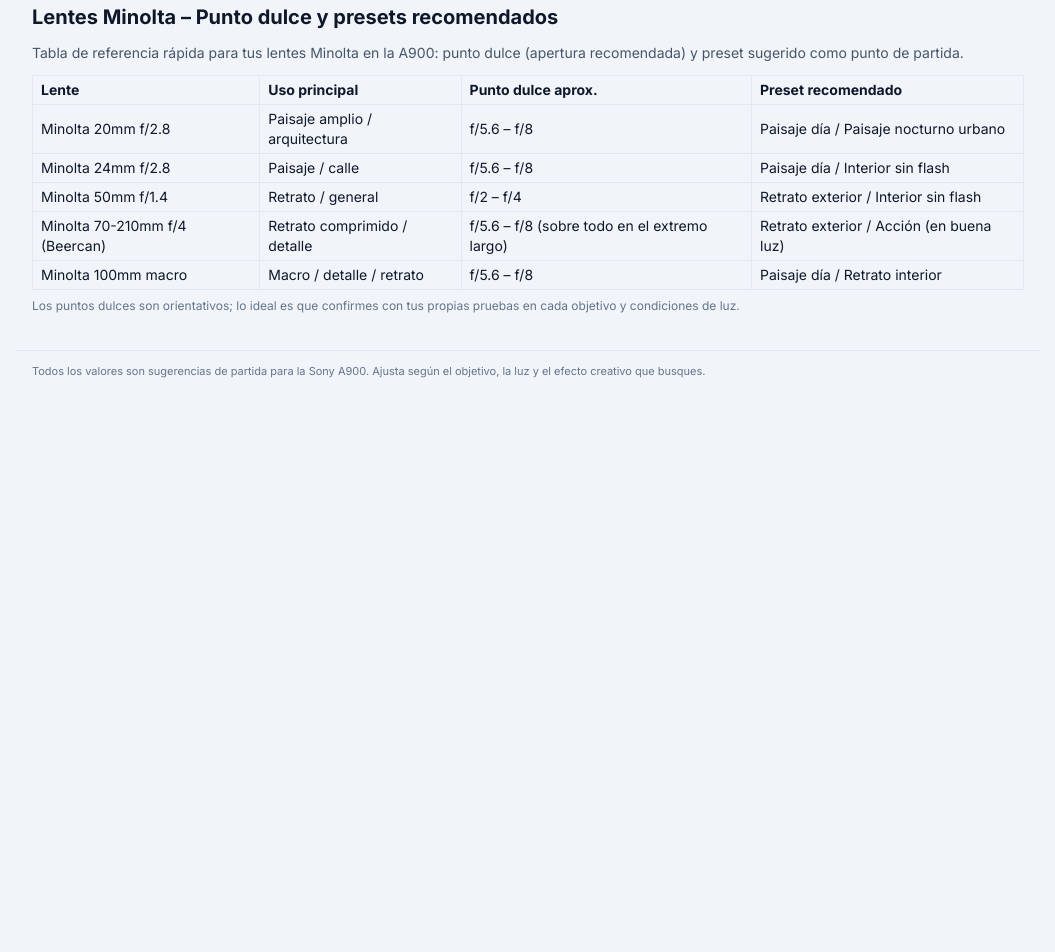
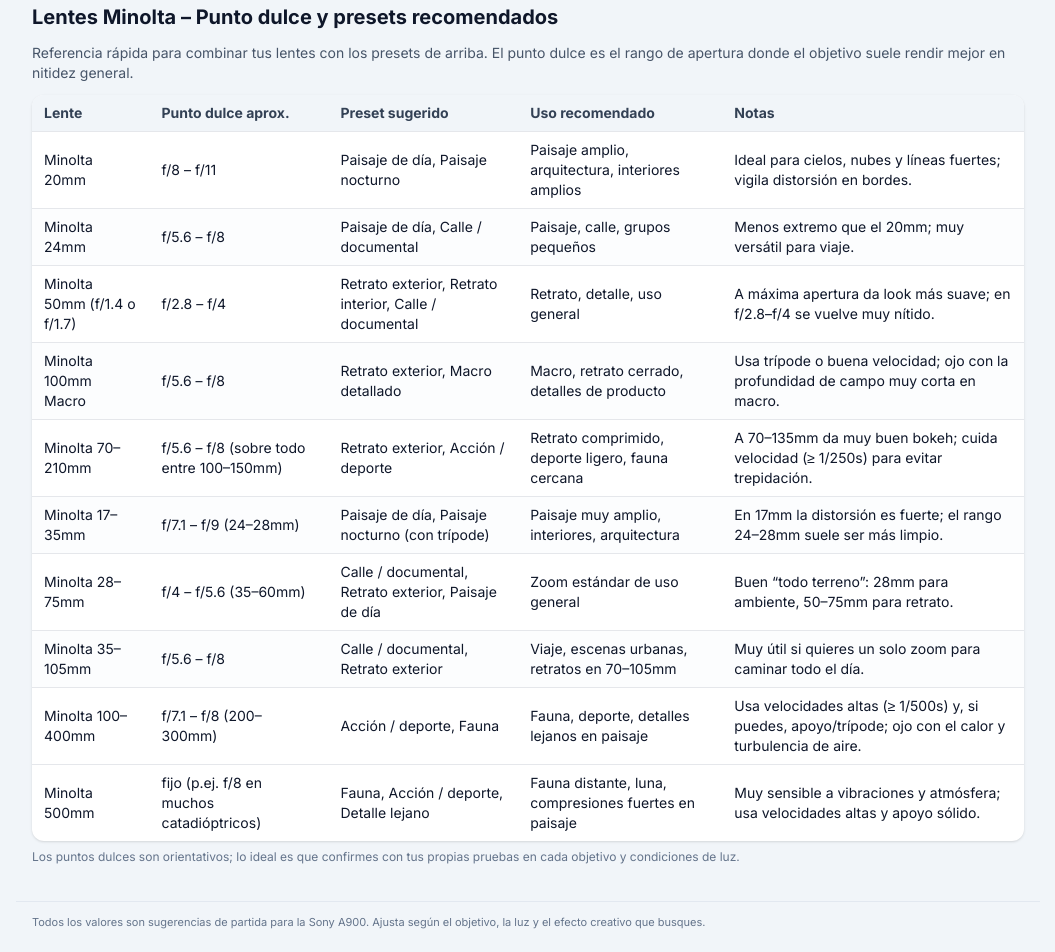
Before and after one commit to rcaracas65-hub/Sony-A900-Mobile, a plain HTML site: page index.html in a window 1280 px wide. Shown: the part 1692-2644 px from the top of the page, without its empty margins (112-1167 px from the left). Before the commit the page ends 2093 px from the top, so only its background shows below. Drawn offline with nearby package versions, Linux system fonts and the light colour scheme.

Commit message:
arreglo tabla dulce

```diff
--- a/index.html
+++ b/index.html
@@ -289,54 +289,174 @@
       </div>
     </section>
 
-    <!-- TABLA DE LENTES -->
-    <section id="tabla-lentes">
+    <!-- TABLA LENTES + PRESETS + PUNTO DULCE -->
+    <section class="mb-8" id="tabla-lentes">
       <h2 class="text-lg md:text-xl font-bold mb-3 mt-4">Lentes Minolta – Punto dulce y presets recomendados</h2>
       <p class="text-sm text-slate-600 mb-3">
-        Tabla de referencia rápida para tus lentes Minolta en la A900:
-        punto dulce (apertura recomendada) y preset sugerido como punto de partida.
+        Referencia rápida para combinar tus lentes con los presets de arriba. El punto dulce es
+        el rango de apertura donde el objetivo suele rendir mejor en nitidez general.
       </p>
 
-      <div class="overflow-x-auto">
-        <table class="min-w-full text-xs md:text-sm border border-slate-200">
-          <thead class="bg-slate-100">
+      <div class="overflow-x-auto bg-white rounded-xl shadow">
+        <table class="min-w-full text-sm text-left border-collapse">
+          <thead class="bg-slate-100 text-slate-700">
             <tr>
-              <th class="border border-slate-200 px-2 py-1 text-left">Lente</th>
-              <th class="border border-slate-200 px-2 py-1 text-left">Uso principal</th>
-              <th class="border border-slate-200 px-2 py-1 text-left">Punto dulce aprox.</th>
-              <th class="border border-slate-200 px-2 py-1 text-left">Preset recomendado</th>
+              <th class="px-3 py-2 border-b">Lente</th>
+              <th class="px-3 py-2 border-b">Punto dulce aprox.</th>
+              <th class="px-3 py-2 border-b">Preset sugerido</th>
+              <th class="px-3 py-2 border-b">Uso recomendado</th>
+              <th class="px-3 py-2 border-b">Notas</th>
             </tr>
           </thead>
           <tbody>
+            <!-- 20mm -->
+            <tr class="border-b last:border-b-0">
+              <td class="px-3 py-2 font-medium">Minolta 20mm</td>
+              <td class="px-3 py-2">f/8 – f/11</td>
+              <td class="px-3 py-2">
+                Paisaje de día, Paisaje nocturno
+              </td>
+              <td class="px-3 py-2">
+                Paisaje amplio, arquitectura, interiores amplios
+              </td>
+              <td class="px-3 py-2">
+                Ideal para cielos, nubes y líneas fuertes; vigila distorsión en bordes.
+              </td>
+            </tr>
+
+            <!-- 24mm -->
+            <tr class="border-b last:border-b-0 bg-slate-50/40">
+              <td class="px-3 py-2 font-medium">Minolta 24mm</td>
+              <td class="px-3 py-2">f/5.6 – f/8</td>
+              <td class="px-3 py-2">
+                Paisaje de día, Calle / documental
+              </td>
+              <td class="px-3 py-2">
+                Paisaje, calle, grupos pequeños
+              </td>
+              <td class="px-3 py-2">
+                Menos extremo que el 20mm; muy versátil para viaje.
+              </td>
+            </tr>
+
+            <!-- 50mm -->
+            <tr class="border-b last:border-b-0">
+              <td class="px-3 py-2 font-medium">Minolta 50mm (f/1.4 o f/1.7)</td>
+              <td class="px-3 py-2">f/2.8 – f/4</td>
+              <td class="px-3 py-2">
+                Retrato exterior, Retrato interior, Calle / documental
+              </td>
+              <td class="px-3 py-2">
+                Retrato, detalle, uso general
+              </td>
+              <td class="px-3 py-2">
+                A máxima apertura da look más suave; en f/2.8–f/4 se vuelve muy nítido.
+              </td>
+            </tr>
+
+            <!-- 100mm macro -->
+            <tr class="border-b last:border-b-0 bg-slate-50/40">
+              <td class="px-3 py-2 font-medium">Minolta 100mm Macro</td>
+              <td class="px-3 py-2">f/5.6 – f/8</td>
+              <td class="px-3 py-2">
+                Retrato exterior, Macro detallado
+              </td>
+              <td class="px-3 py-2">
+                Macro, retrato cerrado, detalles de producto
+              </td>
+              <td class="px-3 py-2">
+                Usa trípode o buena velocidad; ojo con la profundidad de campo muy corta en macro.
+              </td>
+            </tr>
+
+            <!-- 70–210mm -->
+            <tr class="border-b last:border-b-0">
+              <td class="px-3 py-2 font-medium">Minolta 70–210mm</td>
+              <td class="px-3 py-2">f/5.6 – f/8 (sobre todo entre 100–150mm)</td>
+              <td class="px-3 py-2">
+                Retrato exterior, Acción / deporte
+              </td>
+              <td class="px-3 py-2">
+                Retrato comprimido, deporte ligero, fauna cercana
+              </td>
+              <td class="px-3 py-2">
+                A 70–135mm da muy buen bokeh; cuida velocidad (≥ 1/250s) para evitar trepidación.
+              </td>
+            </tr>
+
+            <!-- 17–35mm -->
+            <tr class="border-b last:border-b-0 bg-slate-50/40">
+              <td class="px-3 py-2 font-medium">Minolta 17–35mm</td>
+              <td class="px-3 py-2">f/7.1 – f/9 (24–28mm)</td>
+              <td class="px-3 py-2">
+                Paisaje de día, Paisaje nocturno (con trípode)
+              </td>
+              <td class="px-3 py-2">
+                Paisaje muy amplio, interiores, arquitectura
+              </td>
+              <td class="px-3 py-2">
+                En 17mm la distorsión es fuerte; el rango 24–28mm suele ser más limpio.
+              </td>
+            </tr>
+
+            <!-- 28–75mm -->
+            <tr class="border-b last:border-b-0">
+              <td class="px-3 py-2 font-medium">Minolta 28–75mm</td>
+              <td class="px-3 py-2">f/4 – f/5.6 (35–60mm)</td>
+              <td class="px-3 py-2">
+                Calle / documental, Retrato exterior, Paisaje de día
+              </td>
+              <td class="px-3 py-2">
+                Zoom estándar de uso general
+              </td>
+              <td class="px-3 py-2">
+                Buen “todo terreno”: 28mm para ambiente, 50–75mm para retrato.
+              </td>
+            </tr>
+
+            <!-- 35–105mm -->
+            <tr class="border-b last:border-b-0 bg-slate-50/40">
+              <td class="px-3 py-2 font-medium">Minolta 35–105mm</td>
+              <td class="px-3 py-2">f/5.6 – f/8</td>
+              <td class="px-3 py-2">
+                Calle / documental, Retrato exterior
+              </td>
+              <td class="px-3 py-2">
+                Viaje, escenas urbanas, retratos en 70–105mm
+              </td>
+              <td class="px-3 py-2">
+                Muy útil si quieres un solo zoom para caminar todo el día.
+              </td>
+            </tr>
+
+            <!-- 100–400mm -->
+            <tr class="border-b last:border-b-0">
+              <td class="px-3 py-2 font-medium">Minolta 100–400mm</td>
+              <td class="px-3 py-2">f/7.1 – f/8 (200–300mm)</td>
+              <td class="px-3 py-2">
+                Acción / deporte, Fauna
+              </td>
+              <td class="px-3 py-2">
+                Fauna, deporte, detalles lejanos en paisaje
+              </td>
+              <td class="px-3 py-2">
+                Usa velocidades altas (≥ 1/500s) y, si puedes, apoyo/trípode; ojo con el calor y turbulencia de aire.
+              </td>
+            </tr>
+
+            <!-- 500mm -->
             <tr>
-              <td class="border border-slate-200 px-2 py-1">Minolta 20mm f/2.8</td>
-              <td class="border border-slate-200 px-2 py-1">Paisaje amplio / arquitectura</td>
-              <td class="border border-slate-200 px-2 py-1">f/5.6 – f/8</td>
-              <td class="border border-slate-200 px-2 py-1">Paisaje día / Paisaje nocturno urbano</td>
-            </tr>
-            <tr>
-              <td class="border border-slate-200 px-2 py-1">Minolta 24mm f/2.8</td>
-              <td class="border border-slate-200 px-2 py-1">Paisaje / calle</td>
-              <td class="border border-slate-200 px-2 py-1">f/5.6 – f/8</td>
-              <td class="border border-slate-200 px-2 py-1">Paisaje día / Interior sin flash</td>
-            </tr>
-            <tr>
-              <td class="border border-slate-200 px-2 py-1">Minolta 50mm f/1.4</td>
-              <td class="border border-slate-200 px-2 py-1">Retrato / general</td>
-              <td class="border border-slate-200 px-2 py-1">f/2 – f/4</td>
-              <td class="border border-slate-200 px-2 py-1">Retrato exterior / Interior sin flash</td>
-            </tr>
-            <tr>
-              <td class="border border-slate-200 px-2 py-1">Minolta 70-210mm f/4 (Beercan)</td>
-              <td class="border border-slate-200 px-2 py-1">Retrato comprimido / detalle</td>
-              <td class="border border-slate-200 px-2 py-1">f/5.6 – f/8 (sobre todo en el extremo largo)</td>
-              <td class="border border-slate-200 px-2 py-1">Retrato exterior / Acción (en buena luz)</td>
-            </tr>
-            <tr>
-              <td class="border border-slate-200 px-2 py-1">Minolta 100mm macro</td>
-              <td class="border border-slate-200 px-2 py-1">Macro / detalle / retrato</td>
-              <td class="border border-slate-200 px-2 py-1">f/5.6 – f/8</td>
-              <td class="border border-slate-200 px-2 py-1">Paisaje día / Retrato interior</td>
+              <td class="px-3 py-2 font-medium">Minolta 500mm</td>
+              <td class="px-3 py-2">fijo (p.ej. f/8 en muchos catadióptricos)</td>
+              <td class="px-3 py-2">
+                Fauna, Acción / deporte, Detalle lejano
+              </td>
+              <td class="px-3 py-2">
+                Fauna distante, luna, compresiones fuertes en paisaje
+              </td>
+              <td class="px-3 py-2">
+                Muy sensible a vibraciones y atmósfera; usa velocidades altas y apoyo sólido.
+              </td>
             </tr>
           </tbody>
         </table>
```
